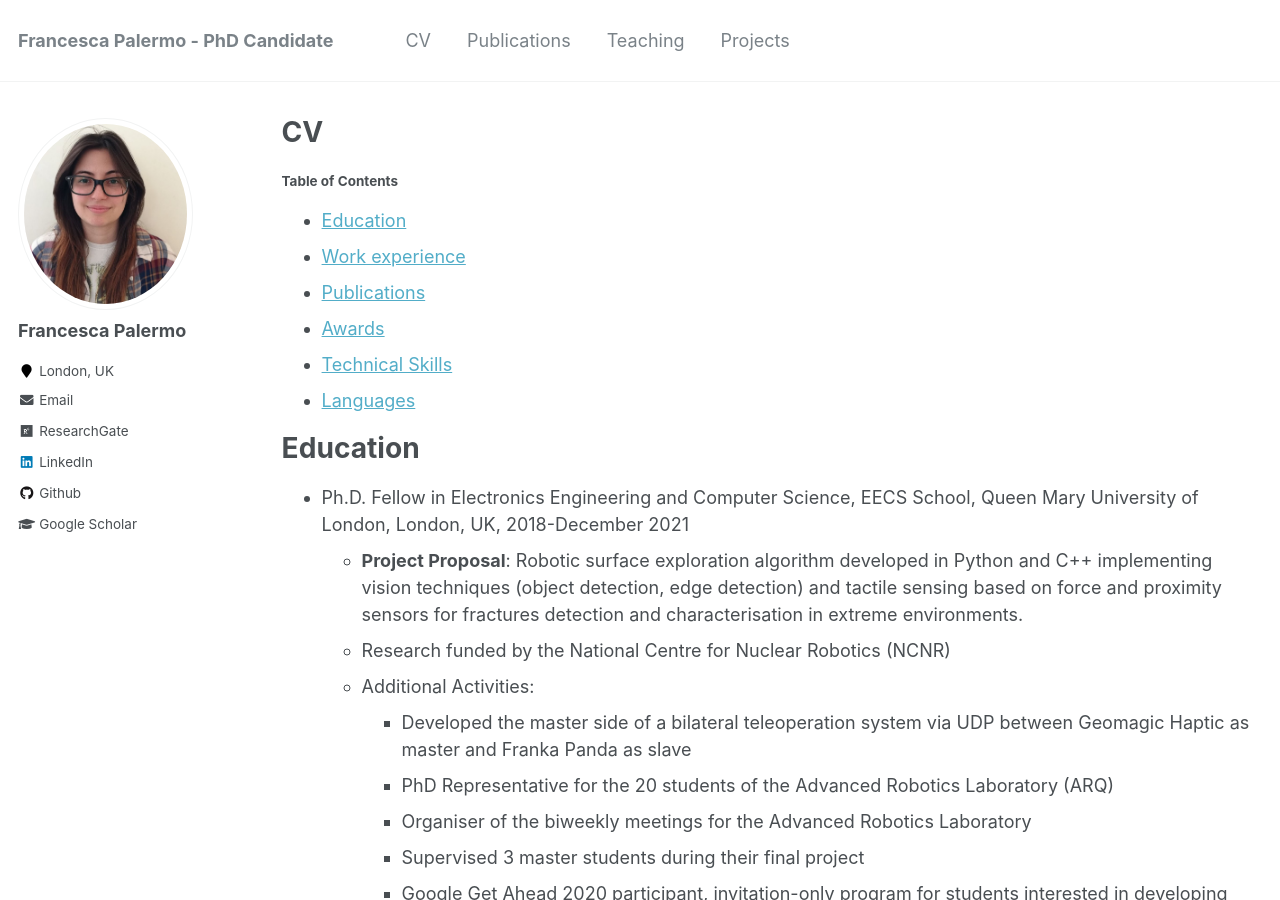
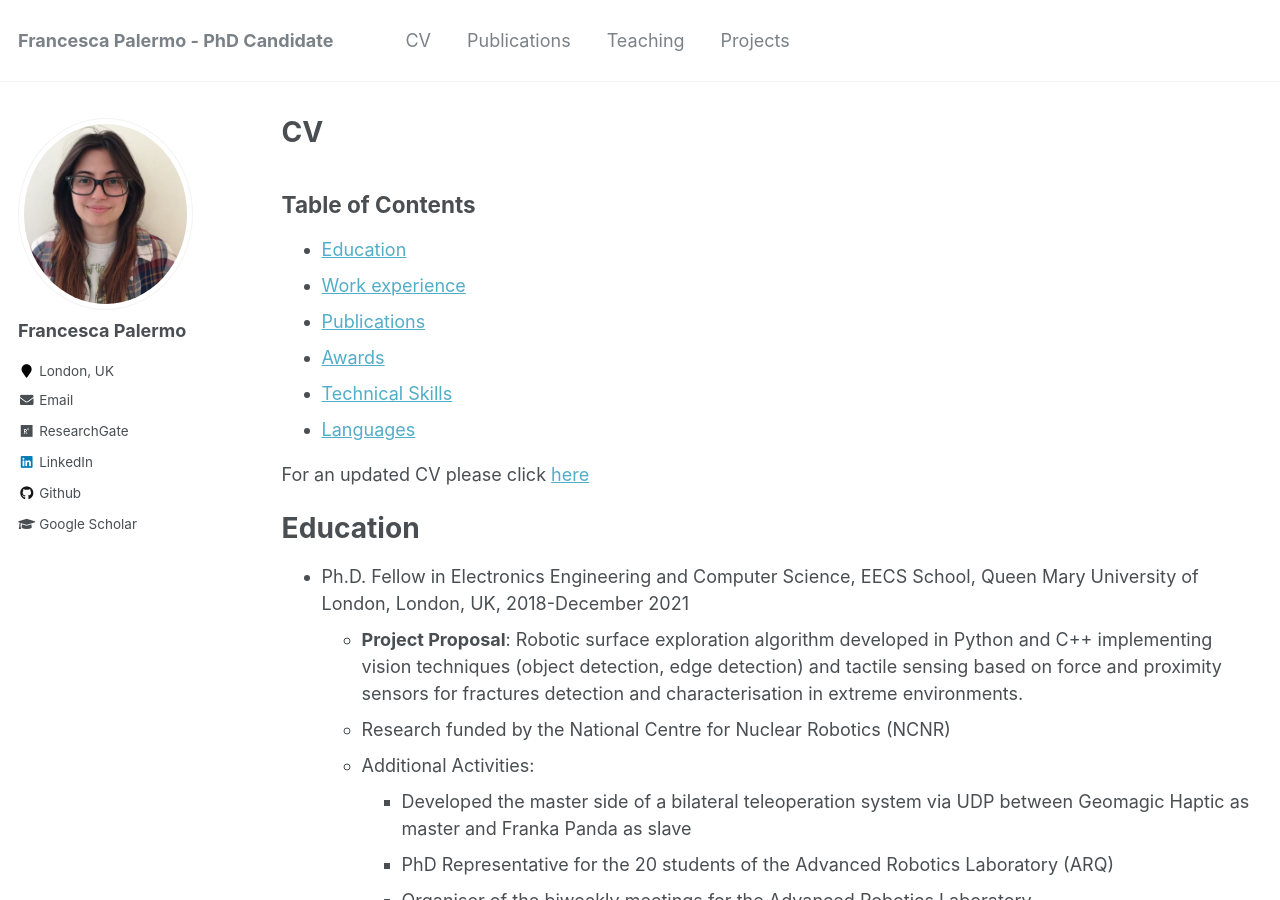
Before and after one commit to francescapalermo/francescapalermo.github.io, a Jekyll site: the page built from _pages/cv.md, in a window 1280 px wide and 900 px high. Built offline with Jekyll 4.4.1, drawn with Linux system fonts in a browser that asks for light colours; some of the changed text lies outside the part shown.

Commit message:
Update cv.md

```diff
--- a/_pages/cv.md
+++ b/_pages/cv.md
@@ -9,13 +9,16 @@ redirect_from:
 
 {% include base_path %}
 
-##### Table of Contents
+## Table of Contents
 - [Education](#education)
 - [Work experience](#work-experience)
 - [Publications](#publications)
 - [Awards](#awards)
 - [Technical Skills](#technical-skills)
 - [Languages](#languages)
+
+
+For an updated CV please click [here](https://www.dropbox.com/s/jfifkmryddqmnb8/Resume_FrancescaPalermo.pdf?dl=0)
 
 Education
 ======
```
Also changed, not shown: other parts of _pages/cv.md (+0 -2 lines).
